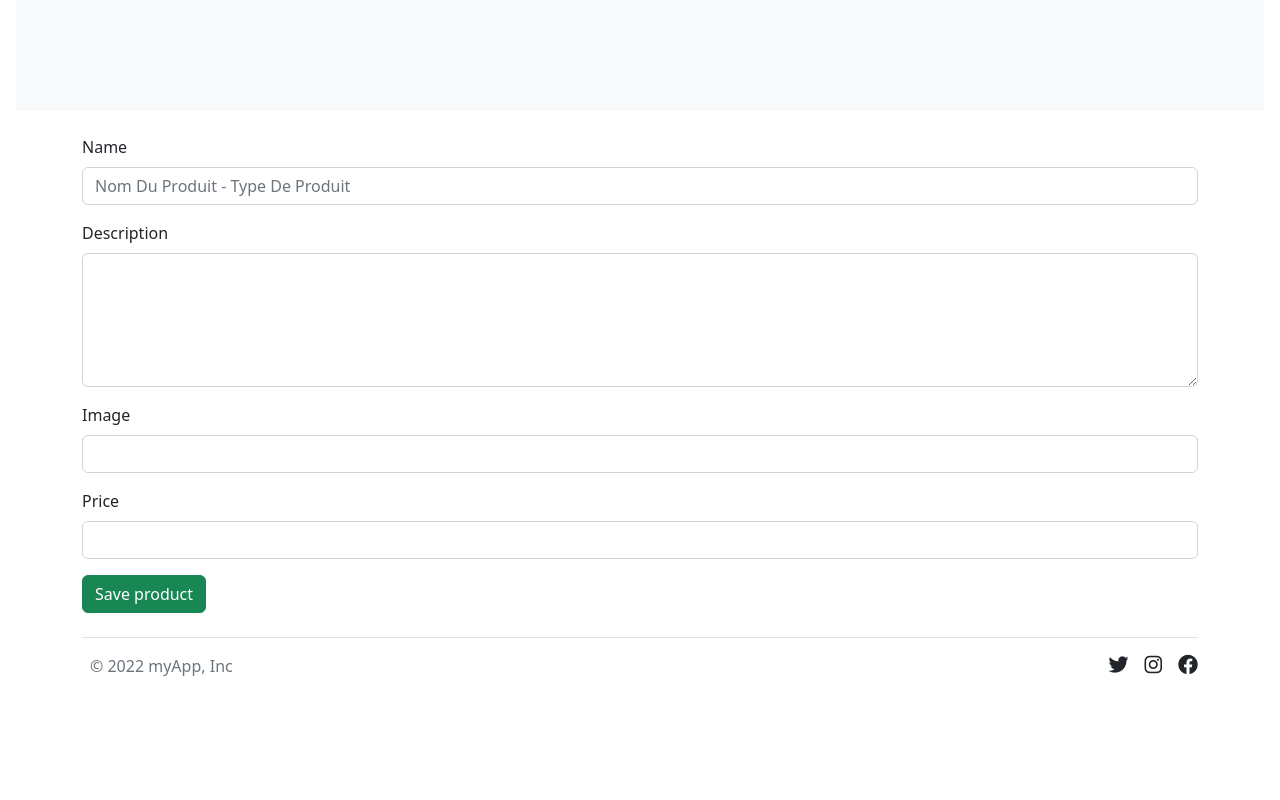
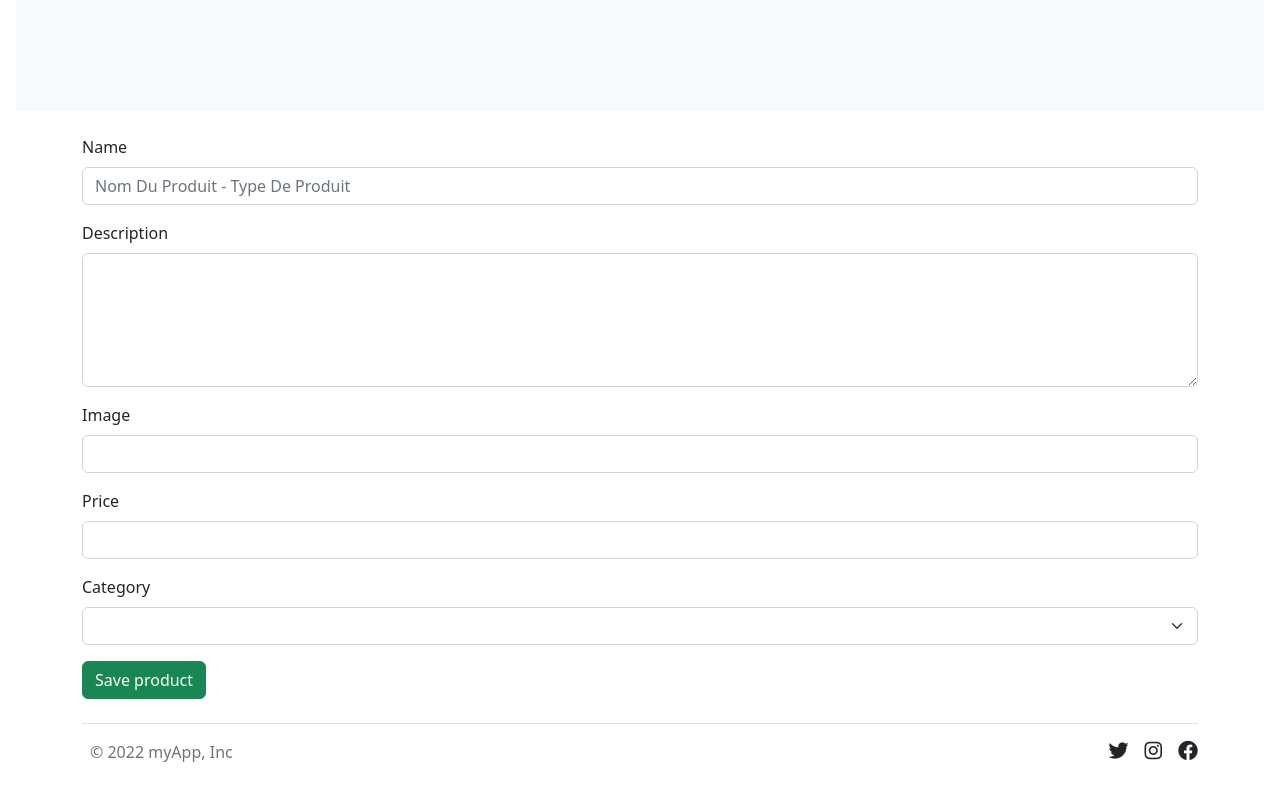
Before and after one commit to LDEV0422/ang_myappstore, an Angular app: page /addproduct in a window 1280 px wide. Shown: the part 348-1148 px from the top of the page. Before the commit the page ends 1066 px from the top, so only its background shows below. Built offline with nearby package versions, Linux system fonts and the light colour scheme; data requests are answered from the project's data file.

Commit message:
Add categories (add product) + display

```diff
--- a/db.json
+++ b/db.json
@@ -5,42 +5,62 @@
       "name": "Keep Exploring - Poster",
       "description": "Professional Photo Print on Semi Glossy Photo Paper. Dimensions = 200mm x 200mm [8\" x 8\"]",
       "image": "./assets/images/Keepexploringmain_540x.webp",
-      "price": 13
+      "price": 13,
+      "category": "Prints"
     },
     {
       "id": 2,
       "name": "Wait I'm Late For My Ride - Poster",
       "description": "Professional Photo Print on Semi Glossy Photo Paper. Dimensions = 200mm x 200mm [8\" x 8\"]",
       "image": "./assets/images/WaitImlatemain_540x.webp",
-      "price": 17.99
+      "price": 17.99,
+      "category": "Prints"
     },
     {
       "id": 3,
       "name": "Guitar - Poster",
       "description": "Professional Photo Print on Semi Glossy Photo Paper. Dimensions = 200mm x 200mm [8\" x 8\"]",
       "image": "./assets/images/Guitarmain_540x.webp",
-      "price": 15.99
+      "price": 15.99,
+      "category": "Prints"
     },
     {
       "name": "Test product 1",
       "description": "This is a test for my edition method!",
       "image": "./assets/images/Guitarmain_540x.webp",
       "price": 47,
-      "id": 4
+      "id": 4,
+      "category": "Prints"
     },
     {
       "name": "Full Flow Staged Combustion Cycle - T-shirt",
       "description": "Unisex Style \nCustom Neck Label\nSew On Tag with \"FULL FLOW STAGED COMBUSTION CYCLE\"\nHigh Quality Screen Print\n100% Comfortable Ringspun Cotton",
       "image": "./assets/images/FFStagedCombustCycle_Tee_540x.webp",
       "price": 31.99,
-      "id": 5
+      "id": 5,
+      "category": "Apparel"
     },
     {
       "name": "Future Martian Onesie test",
       "description": "Intended For Tiny Humans\nHigh Quality Screen Print\n90% Airlume combed and ring-spun cotton, 10% poly",
       "image": "./assets/images/FutureMartianOnesie_540x.webp",
-      "price": 17.94,
-      "id": 6
+      "price": 17.99,
+      "id": 6,
+      "category": "Tiny Human"
+    },
+    {
+      "name": "Moon Restaurant - Poster",
+      "description": "A great poster representing a foodie in space.",
+      "image": "./assets/images/MoonRestaurantMain_540x.webp",
+      "price": 16,
+      "category": "Prints",
+      "id": 7
     }
+  ],
+  "categories": [
+    "Prints",
+    "Apparel",
+    "Tiny Human",
+    "Accessories"
   ]
 }
--- a/src/app/components/addproduct/addproduct.component.html
+++ b/src/app/components/addproduct/addproduct.component.html
@@ -24,6 +24,13 @@
             <label class="form-label">Price</label>
             <input type="number" name="price" class="form-control" ngModel required>
         </div>
+        <div class="mb-3">
+            <label class="form-label">Category</label>
+            <select name="category" class="form-select form-control" aria-label="Default select example" ngModel required>
+              <option selected>Choose a category</option>
+              <option value="{{c}}" *ngFor="let c of categories">{{c}}</option>
+            </select>
+        </div>
         <button type="submit" class="btn btn-success">Save product</button>
     </form>
   </div>
--- a/src/app/components/addproduct/addproduct.component.ts
+++ b/src/app/components/addproduct/addproduct.component.ts
@@ -1,5 +1,6 @@
 import { Component, OnInit } from '@angular/core';
 import { Router } from '@angular/router';
+import { CategoriesService } from 'src/app/services/categories.service';
 import { ProductService } from 'src/app/services/product.service';
 
 @Component({
@@ -8,15 +9,17 @@ import { ProductService } from 'src/app/services/product.service';
   styleUrls: ['./addproduct.component.css']
 })
 export class AddproductComponent implements OnInit {
+  categories: any;
 
-  // ********** inject product service ********** //
-  constructor(private productService: ProductService, private router: Router) { }
+  // ********** inject services ********** //
+  constructor(private productService: ProductService, private categoriesService: CategoriesService, private router: Router) { }
 
   ngOnInit(): void {
+    this.getAllCategories()
   }
 
   // ********** save product data ********** //
-  saveProduct(product:any){
+  saveProduct(product: any) {
     let data = product.value
     this.productService.saveProduct(data).subscribe(data => {
 
@@ -26,4 +29,13 @@ export class AddproductComponent implements OnInit {
     })
   }
 
+  // ********** get categories in form ********** //
+  getAllCategories() {
+    this.categoriesService.getCategories().subscribe(data => {
+      this.categories = data;
+      console.log(this.categories)
+
+    })
+  }
+
 }
--- a/src/app/components/products/products.component.html
+++ b/src/app/components/products/products.component.html
@@ -19,6 +19,7 @@
               <img src="{{p.image}}" class="card-img-top img-fluid" alt="product image">
               <div class="card-body">
                 <p class="card-title lead">{{p.name}}</p>
+                <p class="card-text badge bg-warning  text-dark fw-bold">{{p.category}}</p>
                 <p class="card-text text-muted small">{{p.description}}</p>
                 <div class="d-flex justify-content-between align-items-center">
                   <div class="btn-group">
--- a/src/app/components/viewproduct/viewproduct.component.html
+++ b/src/app/components/viewproduct/viewproduct.component.html
@@ -19,6 +19,7 @@
               <img src="{{ productData.image }}" class="card-img-top img-fluid" alt="product image">
               <div class="card-body">
                 <p class="card-title lead">{{ productData.name }}</p>
+                <p class="card-text badge bg-warning  text-dark fw-bold">{{productData.category}}</p>
                 <p class="card-text text-muted small">{{ productData.description }}</p>
                 <div class="d-flex justify-content-between align-items-center">
                   <p class="text-muted fw-bold">&euro; {{ productData.price }}</p>
--- /dev/null
+++ b/src/app/services/categories.service.ts
@@ -0,0 +1,15 @@
+import { Injectable } from '@angular/core';
+import { HttpClient } from '@angular/common/http';
+
+@Injectable({
+  providedIn: 'root'
+})
+export class CategoriesService {
+
+  constructor(private http: HttpClient) { }
+
+  // get categories
+  getCategories() {
+    return this.http.get<any>("http://localhost:3000/categories/");
+  }
+}
```
Also changed, not shown: 1 other file (tests, documents, lock files or other folders).
